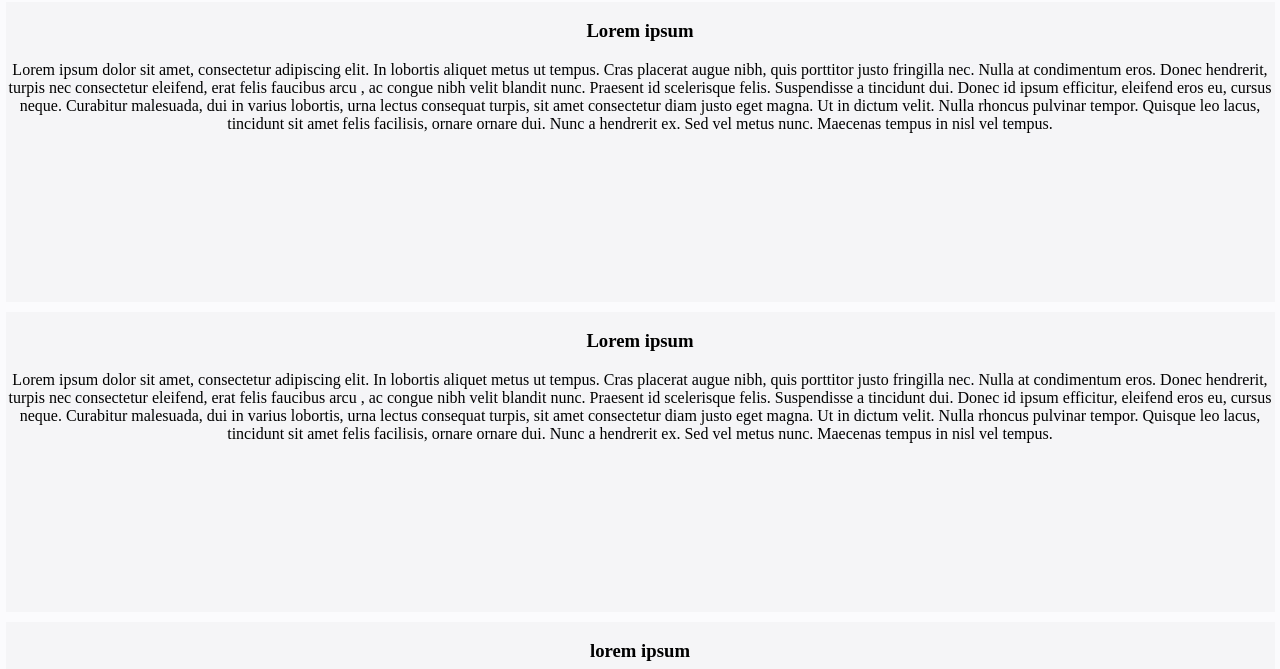
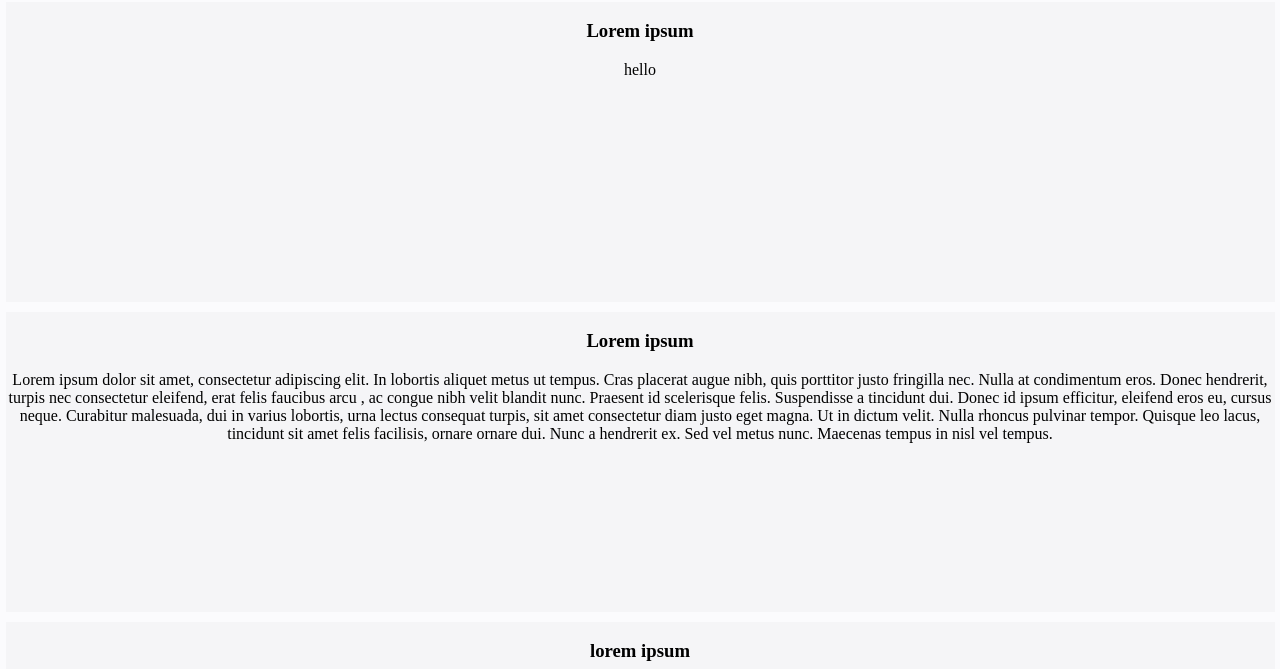
Before and after one commit to stealthcrazy/stealthcrazy.me, a plain HTML site: page index.html in a window 1280 px wide. Shown: the part 131-800 px from the top of the page. Drawn offline with Linux system fonts and the light colour scheme.

Commit message:
Update index.html

```diff
--- a/index.html
+++ b/index.html
@@ -22,14 +22,7 @@
                 <span class="item_content" id = "small_size_content">
                     <h3>Lorem ipsum</h3>
                     <p>
-                        Lorem ipsum dolor sit amet, consectetur adipiscing elit.
-                        In lobortis aliquet metus ut tempus. Cras placerat augue nibh, quis porttitor justo fringilla nec.
-                         Nulla at condimentum eros. Donec hendrerit, turpis nec consectetur eleifend, erat felis faucibus arcu
-                         , ac congue nibh velit blandit nunc. Praesent id scelerisque felis. Suspendisse a tincidunt dui.
-                          Donec id ipsum efficitur, eleifend eros eu, cursus neque. Curabitur malesuada, dui in varius lobortis,
-                        urna lectus consequat turpis, sit amet consectetur diam justo eget magna. Ut in dictum velit. Nulla rhoncus
-                        pulvinar tempor. Quisque leo lacus, tincidunt sit amet felis facilisis, ornare ornare dui. Nunc a hendrerit ex.
-                         Sed vel metus nunc. Maecenas tempus in nisl vel tempus.
+                        hello
                     </p>
                 </span>
                 <span class="item_content  t_box">
```
